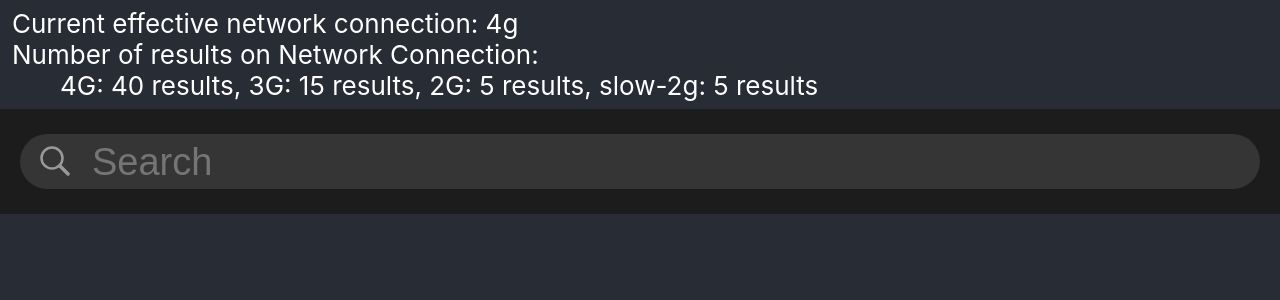
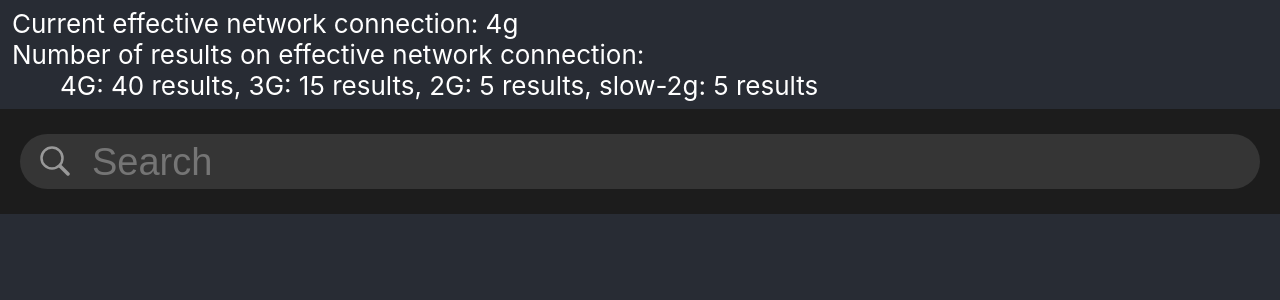
Before and after one commit to GoogleChromeLabs/adaptive-loading, a React (Create React App) app in the folder cra-network-aware-data-fetching/: page / in a window 1280 px wide. Shown: the top 300 px of the page. Built offline with nearby package versions, Linux system fonts and the light colour scheme.

Commit message:
added enter key go searching & updated network description

```diff
--- a/cra-network-aware-data-fetching/src/components/SearchBar/index.js
+++ b/cra-network-aware-data-fetching/src/components/SearchBar/index.js
@@ -25,6 +25,12 @@ const SearchBar = ({ search }) => {
     setSearchKey(event.target.value);
   };
 
+  const enterKeyHandler = event => {
+    if (event.key === 'Enter') {
+      goSearchHandler();
+    }
+  };
+
   const goSearchHandler = () => {
     search(searchKey);
   };
@@ -37,6 +43,7 @@ const SearchBar = ({ search }) => {
           type='text'
           className='searchbar-input'
           placeholder='Search'
+          onKeyDown={enterKeyHandler}
           onChange={searchKeyChangeHandler}
           value={searchKey} />
       </div>
--- a/cra-network-aware-data-fetching/src/containers/IFixitSearch/index.js
+++ b/cra-network-aware-data-fetching/src/containers/IFixitSearch/index.js
@@ -67,7 +67,7 @@ const IFixitSearch = () => {
     <div className='ifixit-search'>
       <div className='ifixit-search-status-panel'>
         <p>{`Current effective network connection: ${connectionEffectiveType}`}</p>
-        <p>Number of results on Network Connection:</p>
+        <p>Number of results on effective network connection:</p>
         <p>4G: 40 results, 3G: 15 results, 2G: 5 results, slow-2g: 5 results</p>
       </div>
       <SearchBar search={searchHandler} />
```
